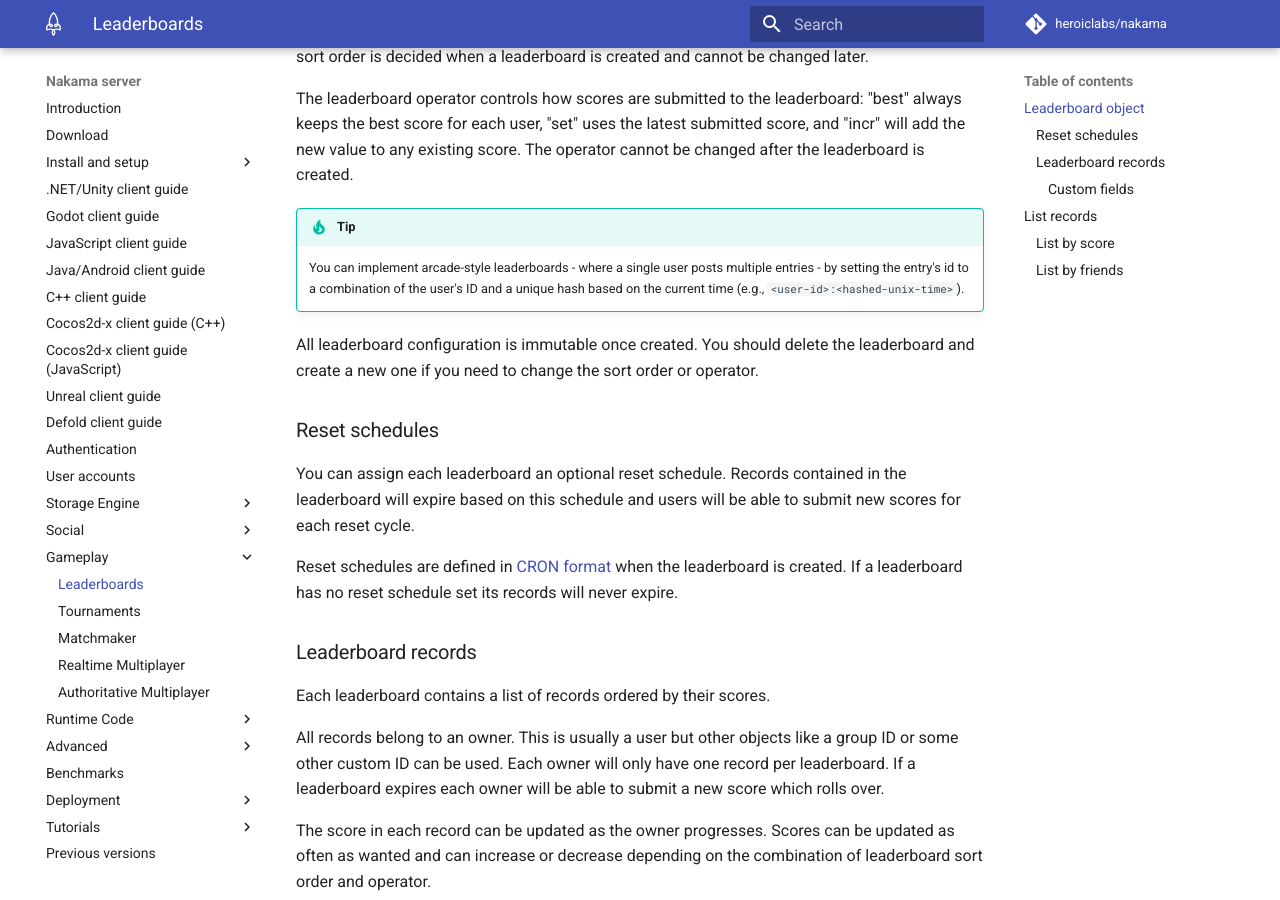
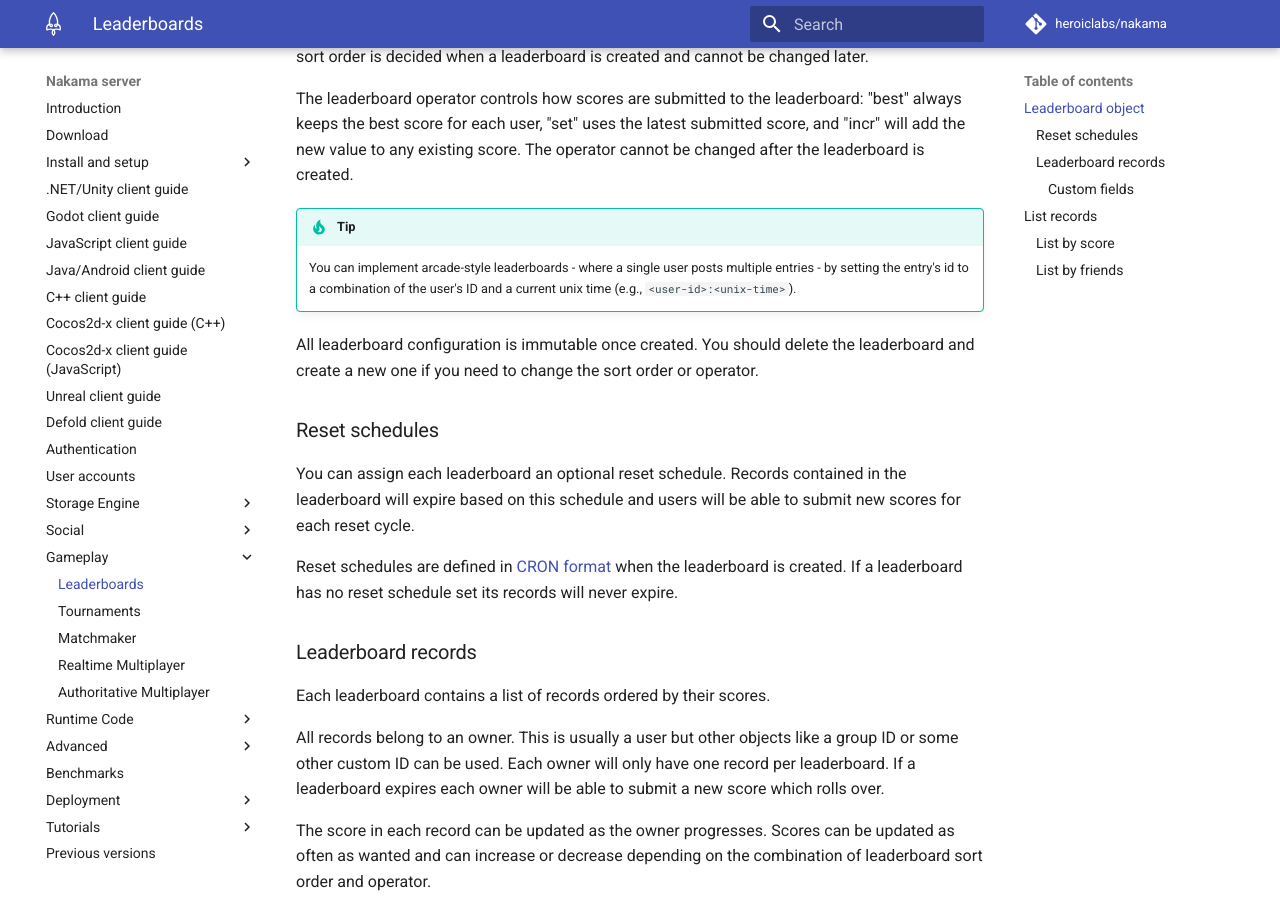
Before and after one commit to heroiclabs/nakama-docs, an MkDocs documentation site: the page built from docs/gameplay-leaderboards.md, in a window 1280 px wide and 900 px high, scrolled down 761 px. Built offline with MkDocs 1.6.1 and Material for MkDocs 9.7.7, drawn with Linux system fonts in a browser that asks for light colours; comment, search, counter and statistics services are not loaded.

Commit message:
no need to really hash the unix time

```diff
--- a/docs/gameplay-leaderboards.md
+++ b/docs/gameplay-leaderboards.md
@@ -18,7 +18,7 @@
 The leaderboard operator controls how scores are submitted to the leaderboard: "best" always keeps the best score for each user, "set" uses the latest submitted score, and "incr" will add the new value to any existing score. The operator cannot be changed after the leaderboard is created.
 
 !!! Tip
-    You can implement arcade-style leaderboards - where a single user posts multiple entries - by setting the entry's id to a combination of the user's ID and a unique hash based on the current time (e.g., `<user-id>:<hashed-unix-time>`).
+    You can implement arcade-style leaderboards - where a single user posts multiple entries - by setting the entry's id to a combination of the user's ID and a current unix time (e.g., `<user-id>:<unix-time>`).
 
 All leaderboard configuration is immutable once created. You should delete the leaderboard and create a new one if you need to change the sort order or operator.
 
```
